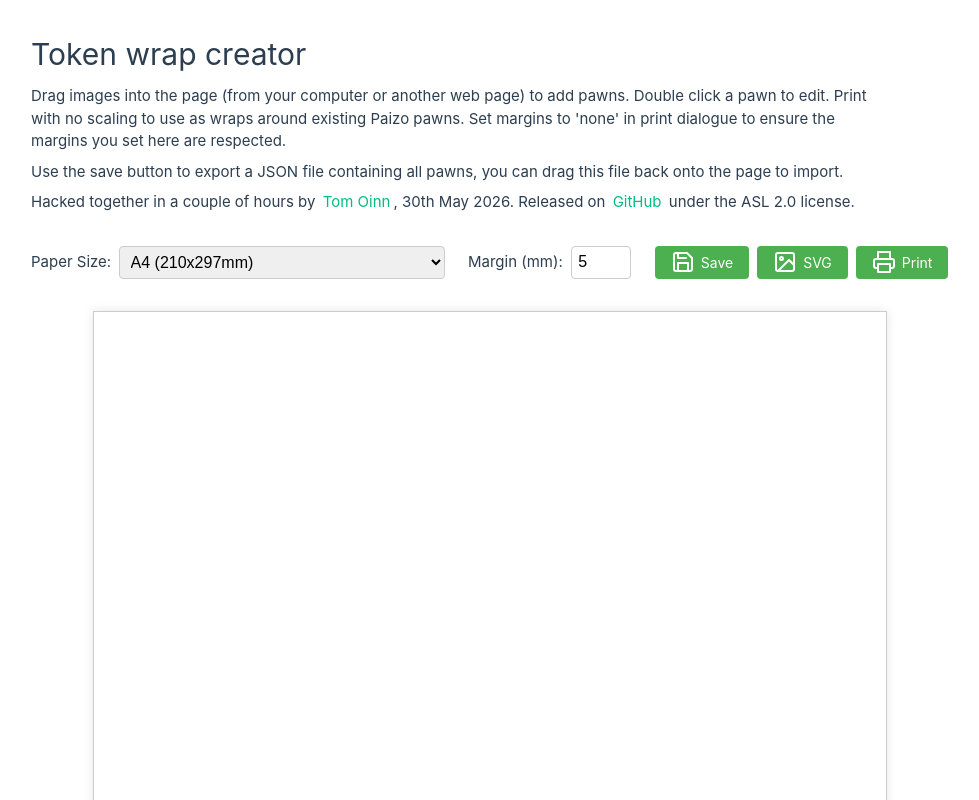
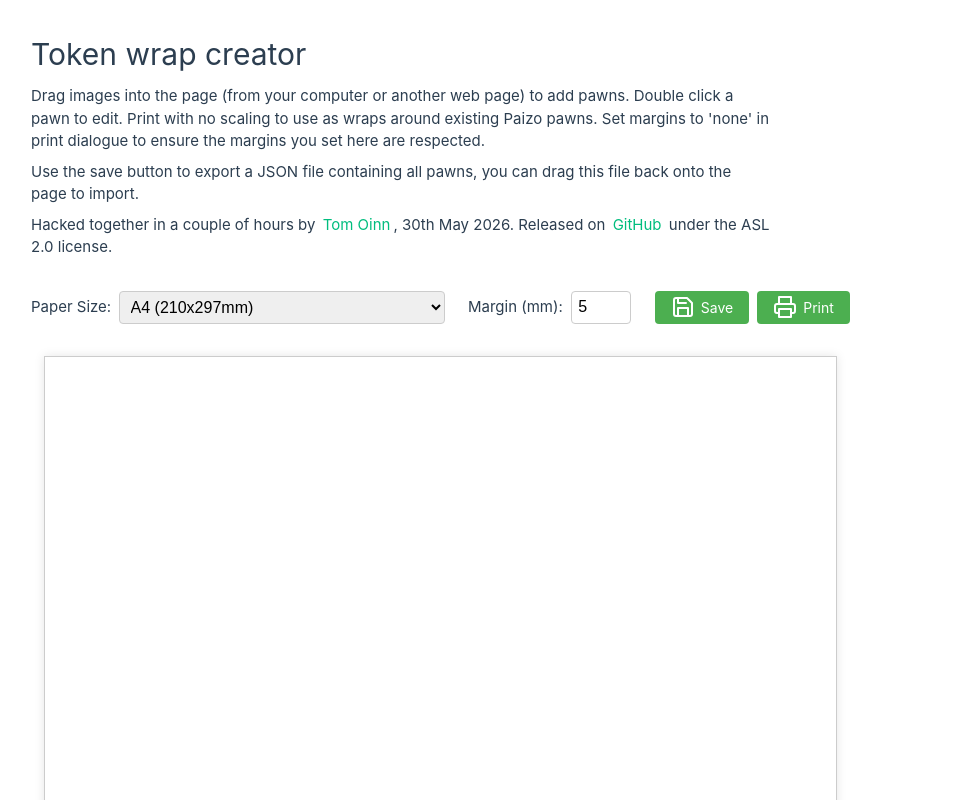
Before and after one commit to tomoinn/token-wrap-generator, a Vue app: page / in a window 1280 px wide. Shown: the top 800 px of the page, without its empty margins (33-1012 px from the left). Built offline with nearby package versions, Linux system fonts and the light colour scheme.

Commit message:
Disable Export to SVG button in ActionBar. SVG export is slightly broken so better to not have the option, most SVG software can import from PDF anyway and we can save to PDF through system save

```diff
--- a/src/components/ActionBar.vue
+++ b/src/components/ActionBar.vue
@@ -48,7 +48,7 @@ defineEmits<{
       </svg>
       Save
     </button>
-    <button class="primary" @click="$emit('exportToSVG')">
+    <button v-if="false" class="primary" @click="$emit('exportToSVG')">
       <svg viewBox="0 0 24 24" width="24" height="24" fill="none" stroke="currentColor" stroke-width="2" stroke-linecap="round" stroke-linejoin="round">
         <rect x="3" y="3" width="18" height="18" rx="2" ry="2"></rect>
         <circle cx="8.5" cy="8.5" r="1.5"></circle>
```
